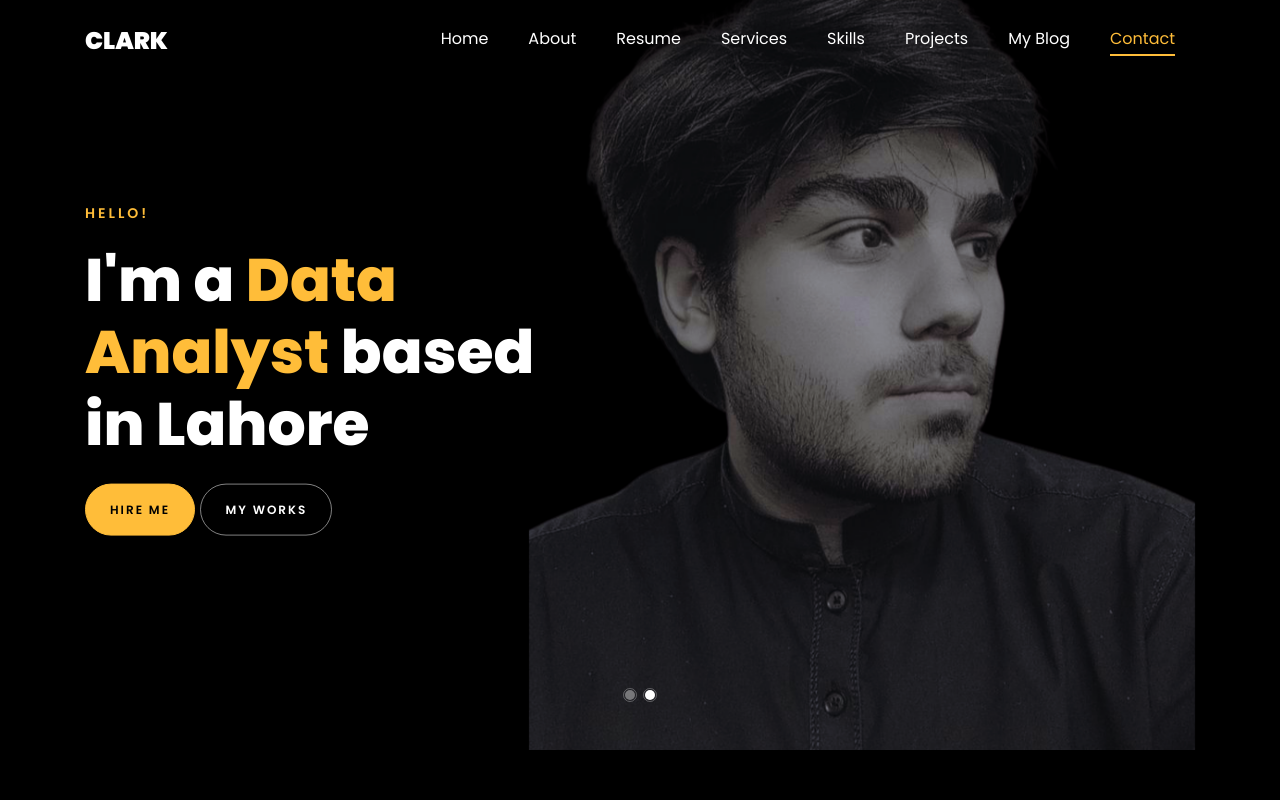
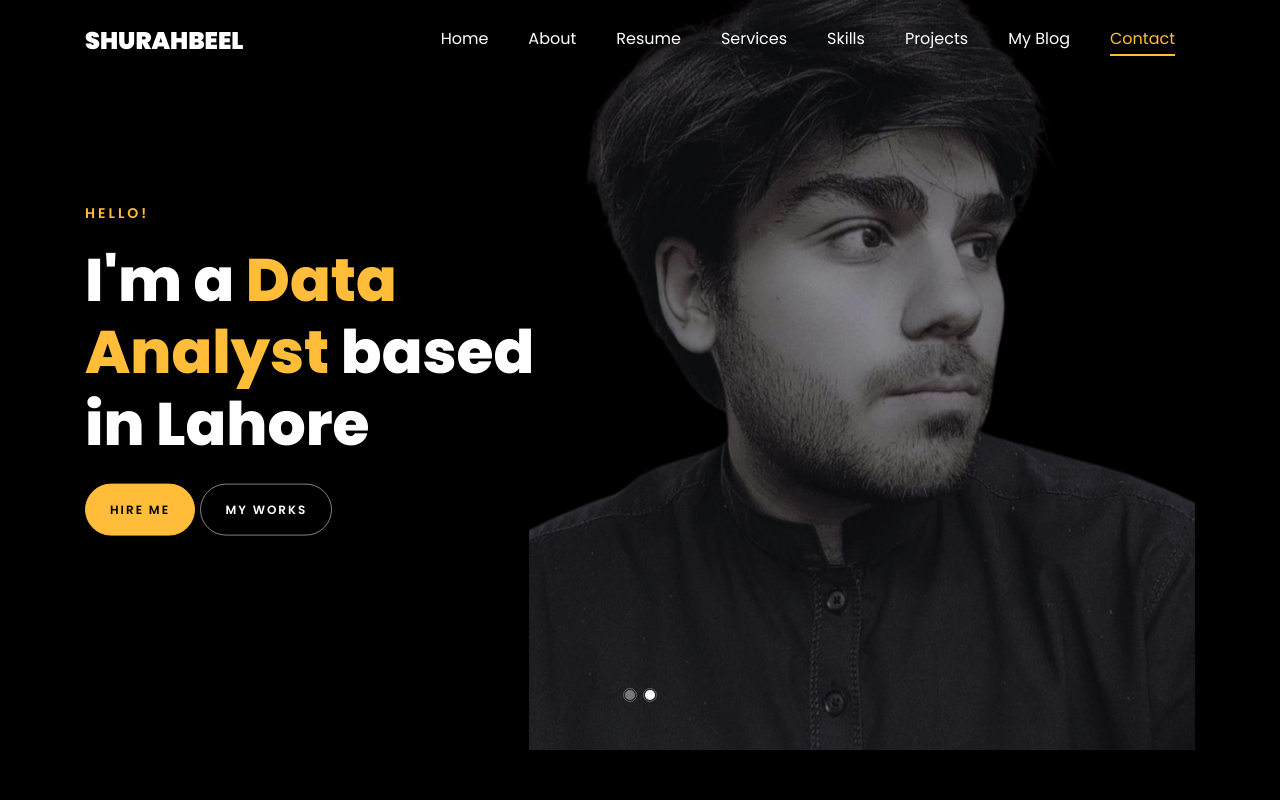
Before and after one commit to justuravgcoder/portfolio-website, a plain HTML site: page index.html in a window 1280 px wide. Shown: the top 800 px of the page. Drawn offline with Linux system fonts and the light colour scheme; files whose address does not match are found by name.

Commit message:
Update index.html

```diff
--- a/index.html
+++ b/index.html
@@ -1,7 +1,7 @@
 <!DOCTYPE html>
 <html lang="en">
   <head>
-    <title>Clark - Free Bootstrap 4 Template by Colorlib</title>
+    <title>Shurahbeel Peerzada</title>
     <meta charset="utf-8">
     <meta name="viewport" content="width=device-width, initial-scale=1, shrink-to-fit=no">
 
@@ -27,7 +27,7 @@
 
     <nav class="navbar navbar-expand-lg navbar-dark ftco_navbar ftco-navbar-light site-navbar-target" id="ftco-navbar">
 	    <div class="container">
-	      <a class="navbar-brand" href="index.html">Clark</a>
+	      <a class="navbar-brand" href="index.html">Shurahbeel</a>
 	      <button class="navbar-toggler js-fh5co-nav-toggle fh5co-nav-toggle" type="button" data-toggle="collapse" data-target="#ftco-nav" aria-controls="ftco-nav" aria-expanded="false" aria-label="Toggle navigation">
 	        <span class="oi oi-menu"></span> Menu
 	      </button>
```
